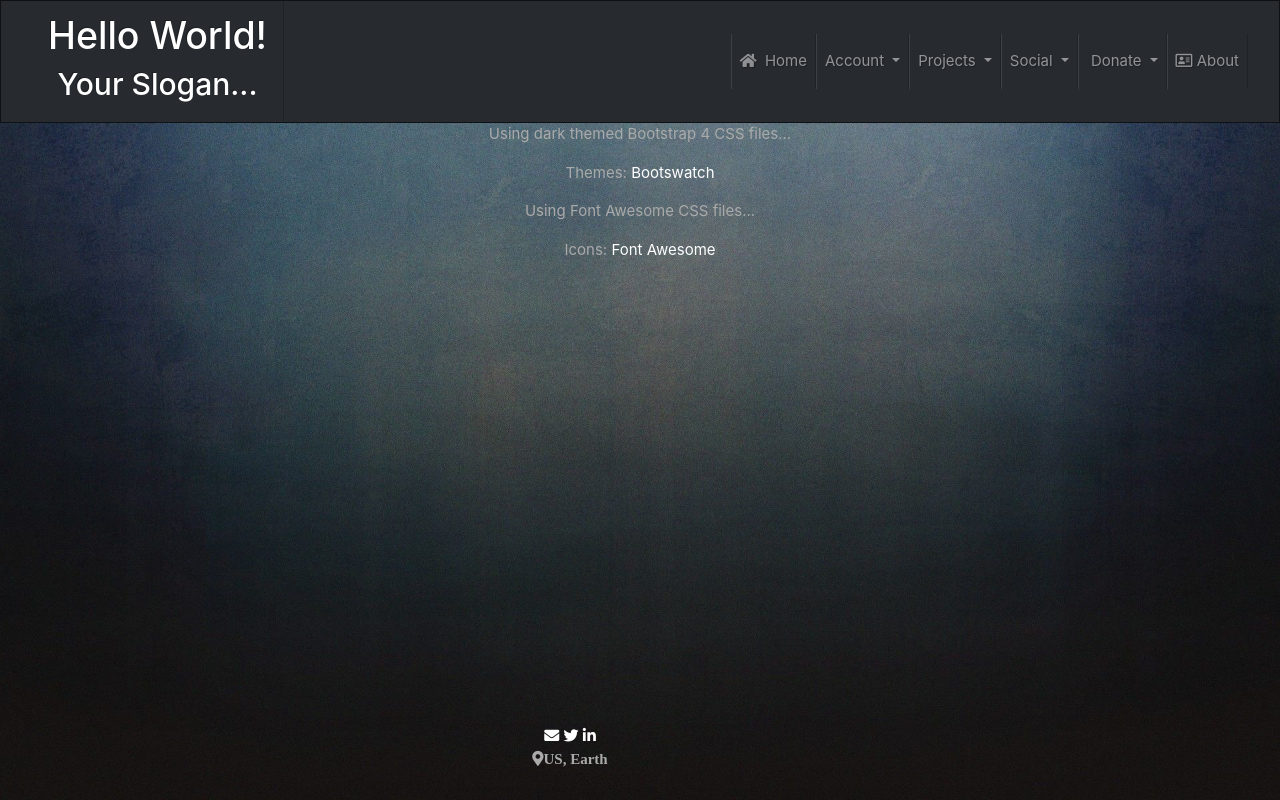
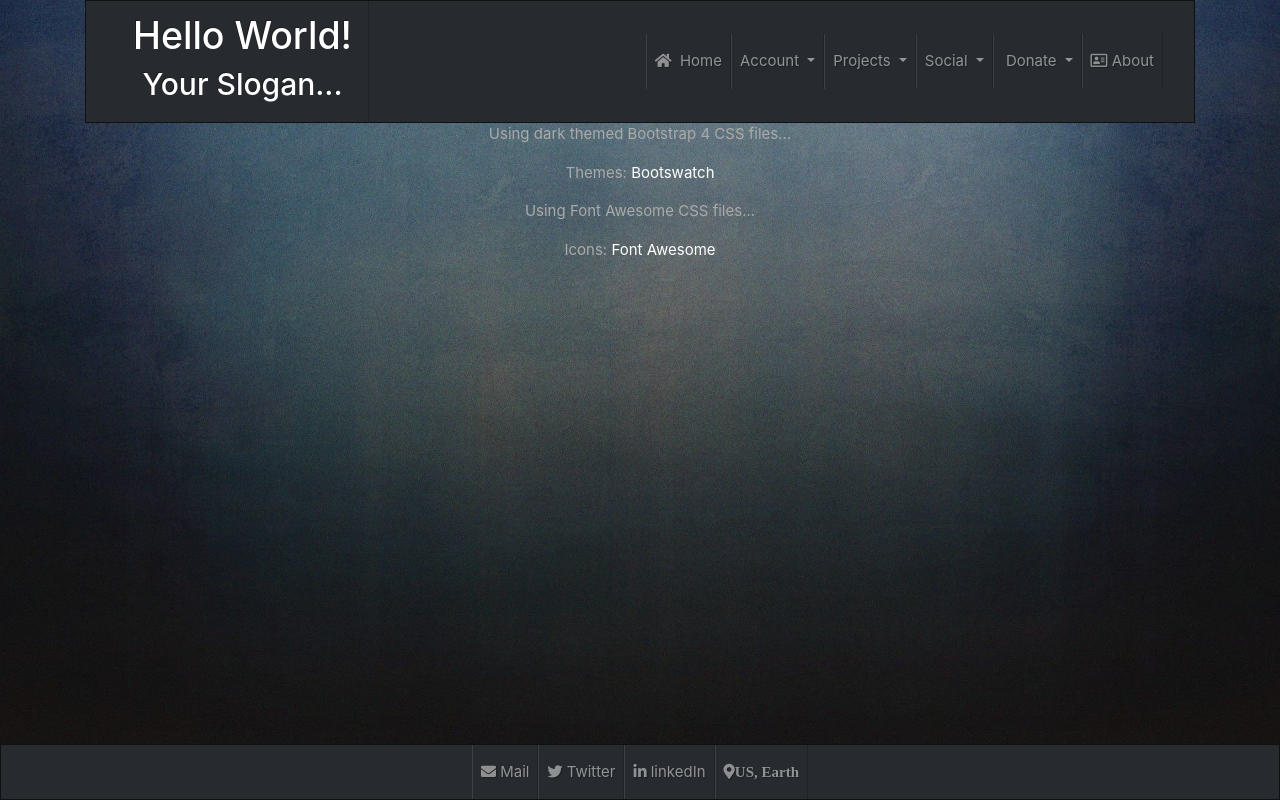
Before and after one commit to maximstewart/Flask-Project-Template, a Flask app: template src/core/templates/pages/index.html in a window 1280 px wide. Run offline with Flask 2, Linux system fonts and the light colour scheme; the template is opened without the code that fills it, so the values that code supplies are empty; some libraries are stand-ins or nearby versions.

Commit message:
Updated html structures

```diff
--- a/src/core/templates/body-footer.html
+++ b/src/core/templates/body-footer.html
@@ -1,13 +1,29 @@
-<div class="container" style="position: fixed; bottom: 2em;">
-    <div class="row">
-        <div class="col justify-content-center text-center">
-            <nav>
-                <a href="mailto:"><i title="Send Us an Email" class="fas fa-envelope"></i></a>
-                <a href="https://twitter.com/"><i title="Find Us on Twitter" class="fab fa-twitter"></i></a>
-                <a href="https://www.linkedin.com/"><i title="Find Us on LinkedIn" class="fab fa-linkedin"></i></a>
-                <br/>
-                <i class="fas fa-map-marker-alt">US, Earth</i>
-            </nav>
-        </div>
+<nav class="navbar navbar-expand-lg bg-dark navbar-dark justify-content-center text-center fixed-bottom">
+    <div class="col col-lg-auto">
+        <ul class="navbar-nav">
+            <li class="nav-item">
+                <a class="nav-link" href="mailto:">
+                    <i title="Send Us an Email" class="fas fa-envelope"></i>
+                    Mail
+                </a>
+            </li>
+            <li class="nav-item">
+                <a class="nav-link" href="https://twitter.com/">
+                    <i title="Find Us on Twitter" class="fab fa-twitter"></i>
+                    Twitter
+                </a>
+            </li>
+            <li class="nav-item">
+                <a class="nav-link" href="https://www.linkedin.com/">
+                    <i title="Find Us on LinkedIn" class="fab fa-linkedin"></i>
+                    linkedIn
+                </a>
+            </li>
+            <li class="nav-item">
+                <span class="nav-link">
+                    <i class="fas fa-map-marker-alt">US, Earth</i>
+                </span>
+            </li>
+        </ul>
     </div>
-</div>
+</nav>
--- a/src/core/templates/layout.html
+++ b/src/core/templates/layout.html
@@ -51,14 +51,7 @@
 </head>
 {% endblock %}
 <body>
-    {% block body_header %}
-        <img id="bg" src="{{ url_for('static', filename='imgs/backgrounds/background.jpg')}}" alt="{{title}} Background Logo" />
-        {% include "body-header.html" %}
-
-        {% block body_header_additional %}
-        {% endblock body_header_additional%}
-    {% endblock %}
-
+    <div class="container">
         <!-- System flashed messages! -->
         {% with messages = get_flashed_messages(with_categories=true) %}
             {% if messages %}
@@ -71,7 +64,15 @@
         {% endwith %}
 
 
-    <div class="container">
+        {% block body_header %}
+            <img id="bg" src="{{ url_for('static', filename='imgs/backgrounds/background.jpg')}}" alt="{{title}} Background Logo" />
+            {% include "body-header.html" %}
+
+            {% block body_header_additional %}
+            {% endblock body_header_additional%}
+        {% endblock %}
+
+
         <div class="row">
             <div id="page-alert-zone" class="col">
             </div>
@@ -80,7 +81,6 @@
                 {% block body_content_additional %}
                 {% endblock body_content_additional%}
         {% endblock %}
-    </div>
 
 
         {% block body_footer %}
@@ -89,6 +89,7 @@
             {% block body_footer_additional %}
             {% endblock body_footer_additional%}
         {% endblock %}
+    </div>
 
 
     {% block body_scripts %}
--- a/src/core/templates/pages/index.html
+++ b/src/core/templates/pages/index.html
@@ -14,14 +14,12 @@
 {% endblock body_header_additional %}
 
 {% block body_content_additional %}
-    <div class="container">
     <div class="row">
         <div class="col justify-content-center text-center">
             <p>Using dark themed Bootstrap 4 CSS files...</p>
             <p>Themes:&nbsp;<a href="https://bootswatch.com/" target="_blank">Bootswatch</a></p>
             <p>Using Font Awesome CSS files...</p>
             <p>Icons:&nbsp;<a href="https://fontawesome.com/icons/" target="_blank">Font Awesome</a></p>
-            </div>
         </div>
     </div>
 {% endblock body_content_additional %}
```
Also changed, not shown: src/core/templates/pages/login.html (indentation only), src/core/templates/pages/register.html (indentation only). Lines whose indentation alone changed are shown as unchanged.
